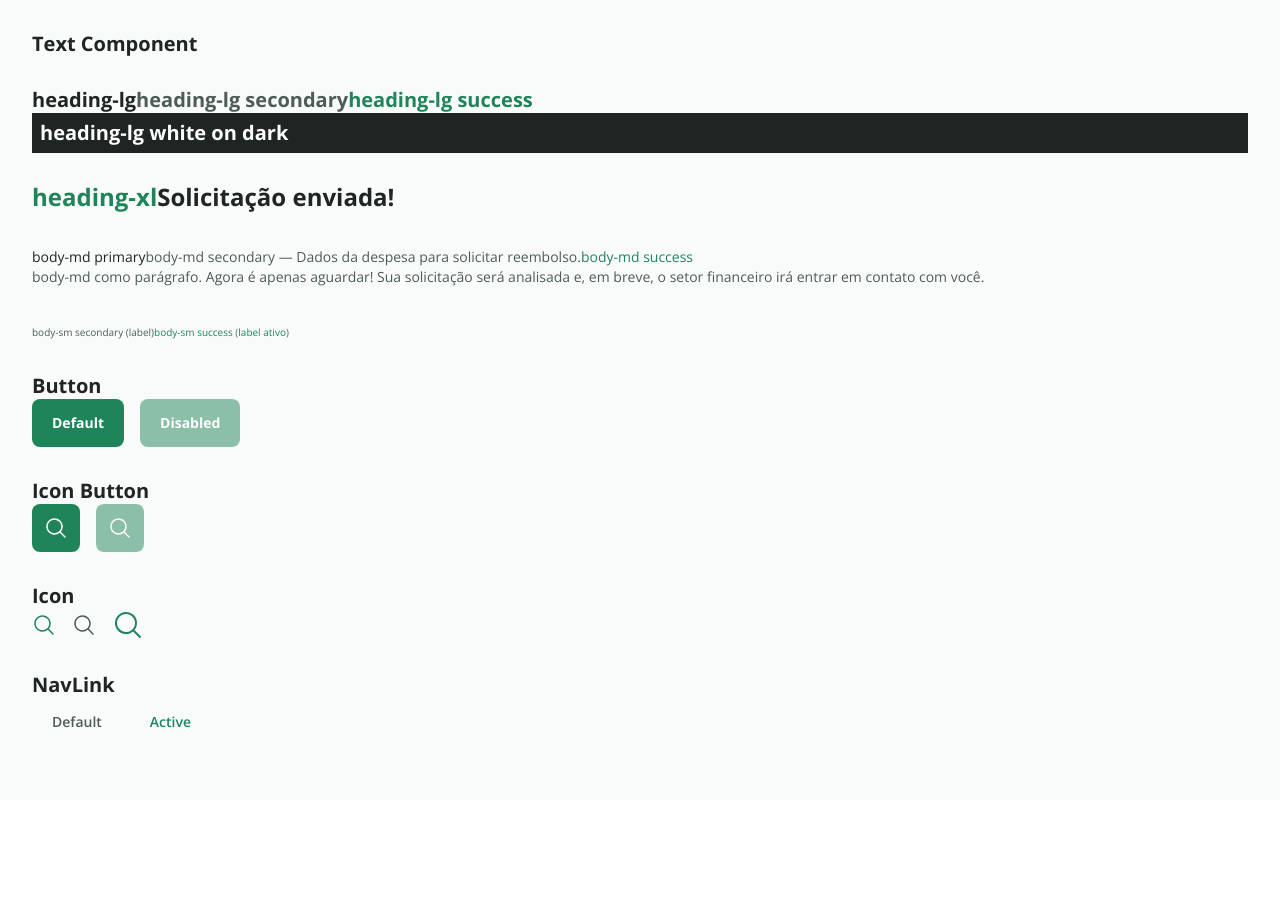
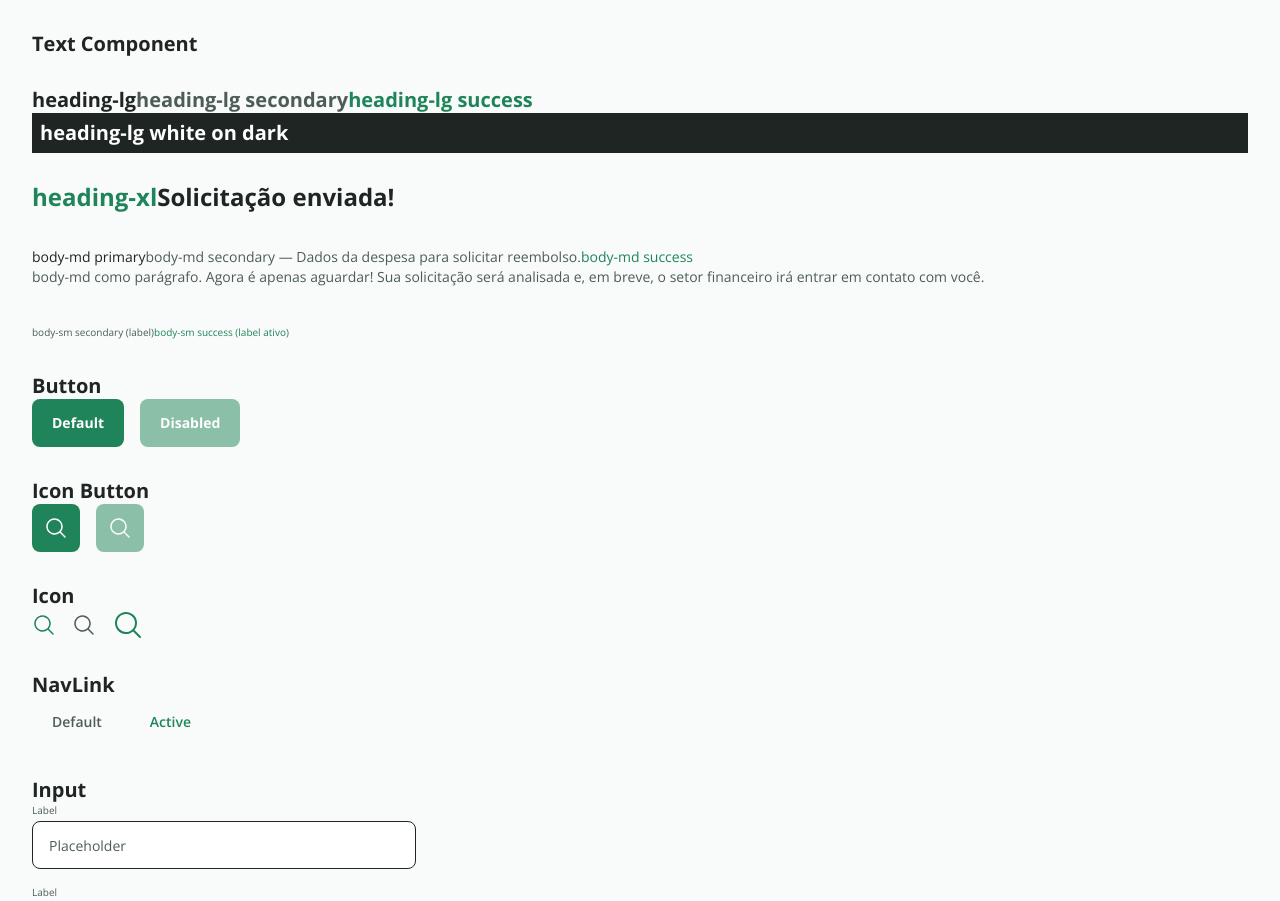
Before and after one commit to guithr/refund-frontend-project, a React (Vite) app: page / in a window 1280 px wide. Shown: the top 901 px of the page. Before the commit the page ends 800 px from the top, so only its background shows below. Built offline with nearby package versions, Linux system fonts and the light colour scheme.

Commit message:
feat: add Input component

```diff
--- /dev/null
+++ b/src/components/Input.tsx
@@ -0,0 +1,24 @@
+import { tv, type VariantProps } from "tailwind-variants";
+
+const inputVariants = tv({
+  base: "h-12 w-full rounded-lg border bg-white px-4 text-sm text-gray-100 outline-none transition-colors placeholder:text-gray-200 caret-green-100 group-focus-within:border-green-100",
+});
+
+interface InputProps
+  extends Omit<React.ComponentProps<"input">, "size">,
+    VariantProps<typeof inputVariants> {
+  label?: string;
+}
+
+export function Input({ label, className, ...props }: InputProps) {
+  return (
+    <label className="group flex flex-col gap-1">
+      {label && (
+        <span className="font-sans text-[10px] leading-[14px] text-gray-200 transition-colors group-focus-within:font-bold group-focus-within:text-green-100">
+          {label}
+        </span>
+      )}
+      <input className={inputVariants({ className })} {...props} />
+    </label>
+  );
+}
--- a/src/pages/playground.tsx
+++ b/src/pages/playground.tsx
@@ -4,6 +4,7 @@ import { Button } from '../components/Button'
 import { IconButton } from '../components/IconButton'
 import { Icon } from '../components/Icon'
 import { NavLink } from '../components/NavLink'
+import { Input } from '../components/Input'
 
 export function ComponentPlayground() {
   return (
@@ -75,6 +76,14 @@ export function ComponentPlayground() {
           <NavLink href="#" isActive>Active</NavLink>
         </div>
       </section>
+
+      <section className="space-y-4">
+        <Text size="heading-lg" color="primary">Input</Text>
+        <div className="flex max-w-sm flex-col gap-4">
+          <Input label="Label" placeholder="Placeholder" />
+          <Input label="Label" defaultValue="Text" />
+        </div>
+      </section>
     </div>
   )
 }
```
